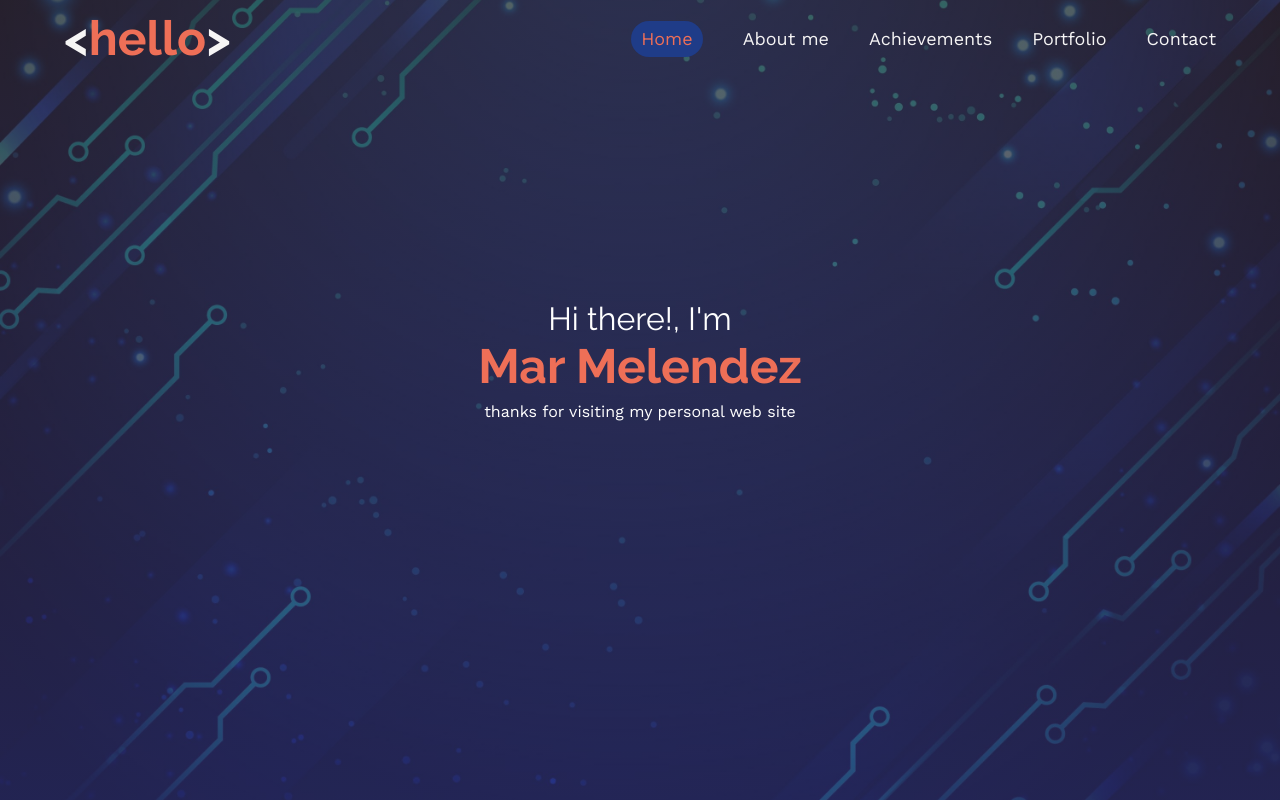
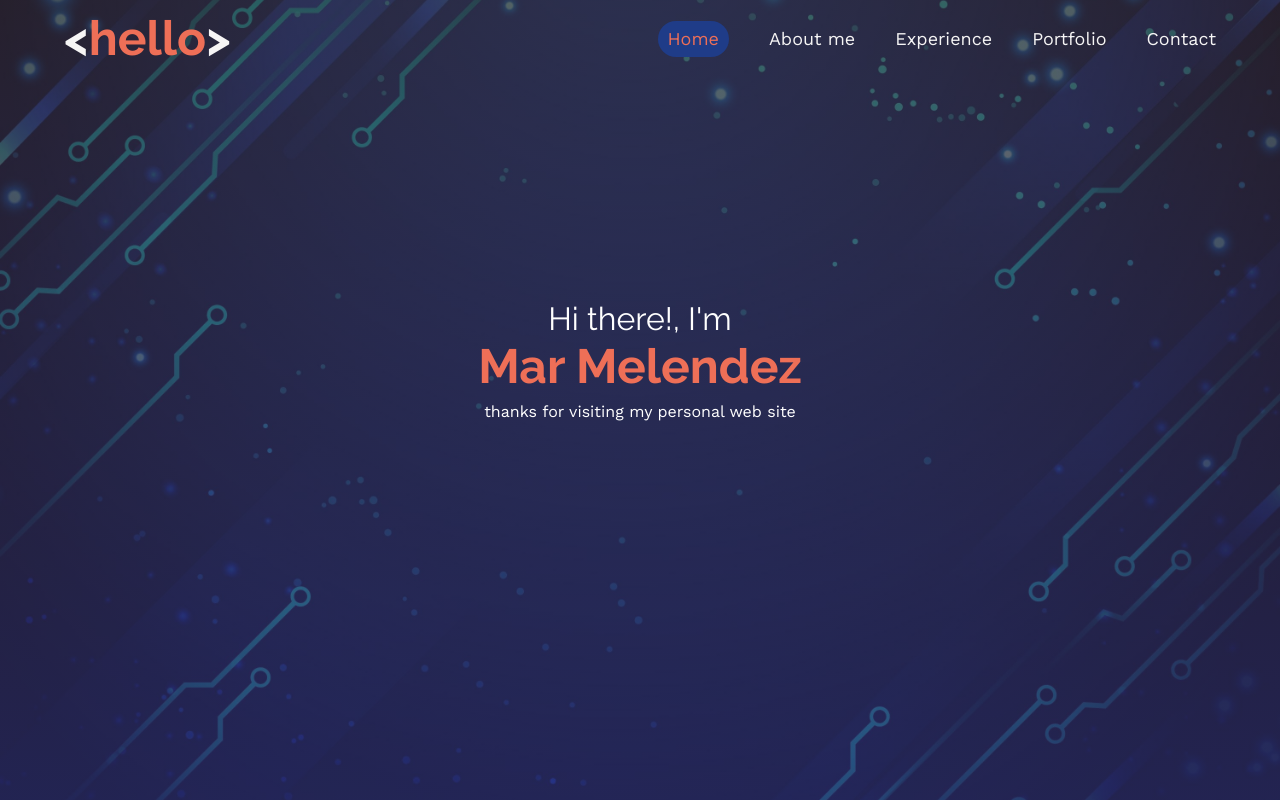
Before and after one commit to marmelendez/portfolio, a plain HTML site: page index.html in a window 1280 px wide. Drawn offline with nearby package versions, Linux system fonts and the light colour scheme.

Commit message:
Change title and replace Achievements->Experience

```diff
--- a/index.html
+++ b/index.html
@@ -6,7 +6,7 @@
     <meta name="viewport" content="width=device-width, initial-scale=1.0">
     <meta name="description" content="Portfolio Maribel Melendez">
 
-    <title>Mar Melendez</title>
+    <title>Portfolio | Mar Melendez</title>
     <!--Preload-->
     <link rel="preload" href="css/normalize.css" as="style">
     <link rel="stylesheet" href="css/normalize.css">
@@ -28,7 +28,7 @@
             <nav class="nav" id="menu-links">
                 <a href="index.html" class="nav__link selected-nav">Home</a>
                 <a href="aboutme.html" class="nav__link">About me</a>
-                <a href="resume.html" class="nav__link">Achievements</a>
+                <a href="resume.html" class="nav__link">Experience</a>
                 <a href="portfolio.html" class="nav__link">Portfolio</a>
                 <a href="contact.html" class="nav__link">Contact</a>
             </nav>
```
Also changed, not shown: aboutme.html (+1 -1 lines).
